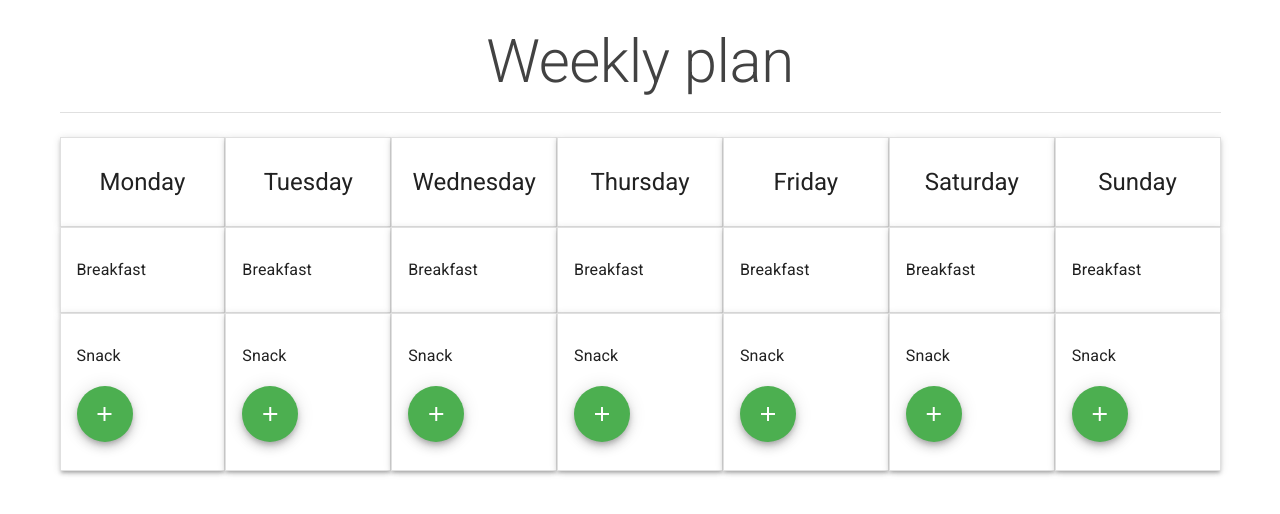
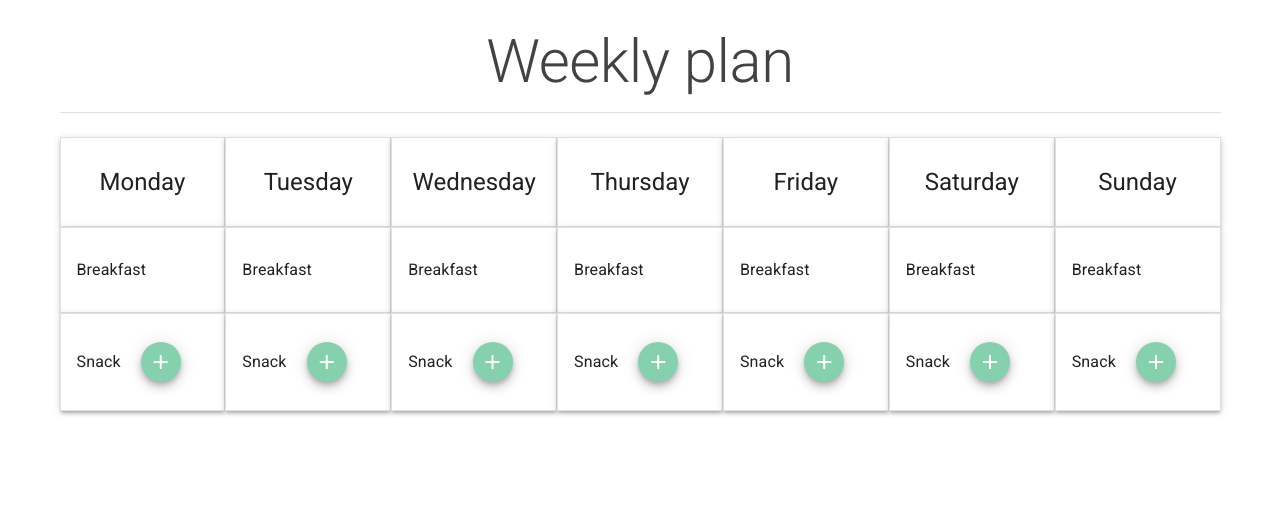
Before and after one commit to skoones/Plates, a Vue app in the folder frontend/: page /week in a window 1280 px wide. Shown: the top 514 px of the page. Built offline with nearby package versions, Linux system fonts and the light colour scheme.

Commit message:
Added button for adding snacks

```diff
--- a/frontend/src/components/WeeklyPlan.vue
+++ b/frontend/src/components/WeeklyPlan.vue
@@ -67,14 +67,14 @@
               tile
               width="100%"
           >
-            <v-card-title class="text-subtitle-1 grey--text text--darken-4">Snack</v-card-title>
-            <v-card-text>
+            <v-card-title class="text-subtitle-1 grey--text text--darken-4">
+              Snack
               <v-dialog max-width="600px">
-                <v-btn slot="activator" class="success" fab flat>
+                <v-btn slot="activator" class="secondary ml-5" fab flat small>
                   <v-icon>add</v-icon>
                 </v-btn>
               </v-dialog>
-            </v-card-text>
+            </v-card-title>
           </v-card>
         </v-flex>
       </v-layout>
```
